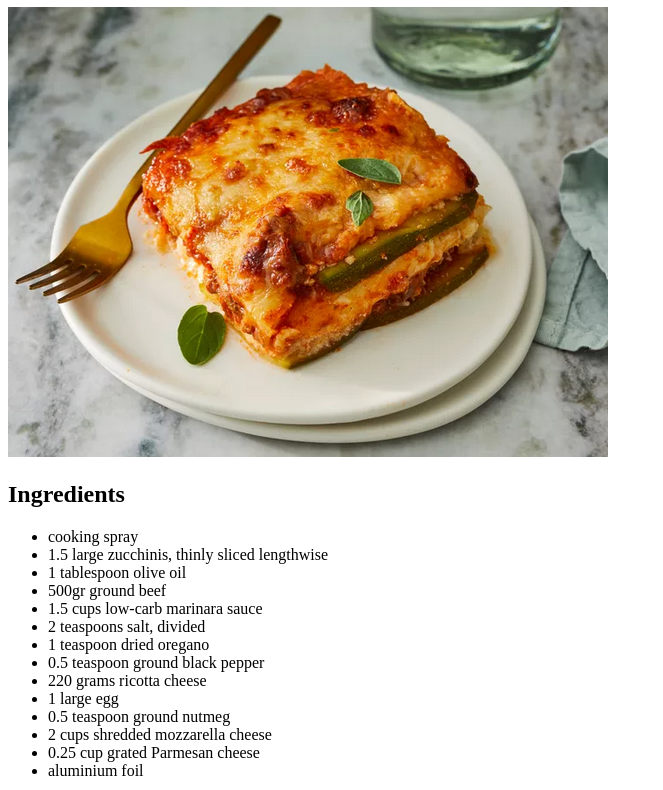
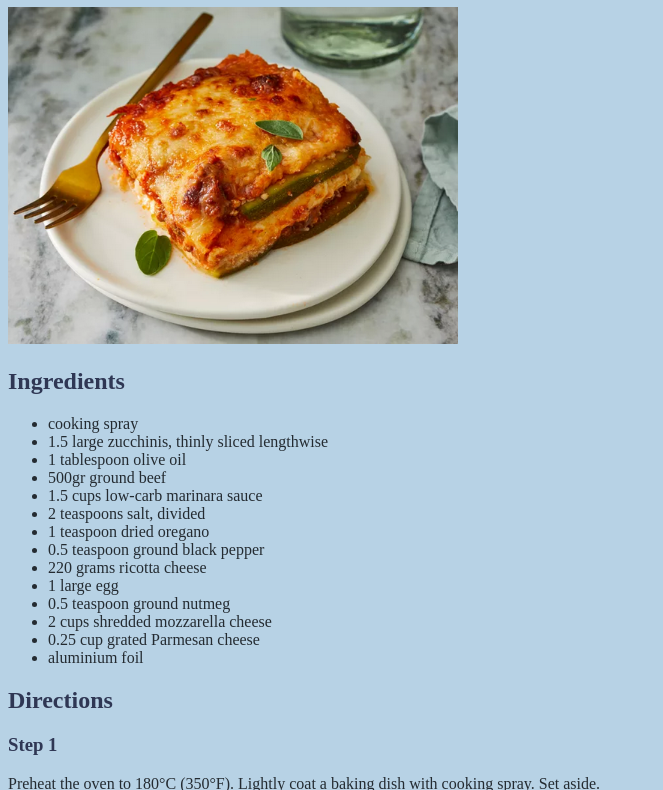
Before and after one commit to nanookmetaal/odin-recipes, a plain HTML site: page recipes/lasagna.html in a window 1280 px wide. Shown: the part 73-863 px from the top of the page, without its empty margins (0-663 px from the left). Drawn offline with Linux system fonts and the light colour scheme.

Commit message:
feat: add styling

```diff
--- a/recipes/lasagna.html
+++ b/recipes/lasagna.html
@@ -5,12 +5,13 @@
   <meta charset="UTF-8">
   <meta name="viewport" content="width=device-width, initial-scale=1.0">
   <title>Ultimate Low-Carb Zucchini Lasagna</title>
+  <link rel="stylesheet" href="../styles.css">
 </head>
 
 <body>
   <h1>Ultimate Low-Carb Zucchini Lasagna</h1>
 
-  <img src="../images/lasagna.png" alt="Image of lasagna serving">
+  <img src="../images/lasagna.png" class="dish-image" alt="Image of lasagna serving">
 
   <h2>Ingredients</h2>
 
--- /dev/null
+++ b/styles.css
@@ -0,0 +1,13 @@
+* {
+  background-color: rgb(183, 210, 229);
+  color: rgb(36, 43, 49);
+}
+
+h1, h2, h3, h4, h5, h6 {
+  color: rgb(47, 55, 84);
+}
+
+.dish-image {
+  height: auto;
+  width: 450px;
+}
```
Also changed, not shown: index.html (+1 -0 lines), recipes/plov.html (+5 -0 lines).
